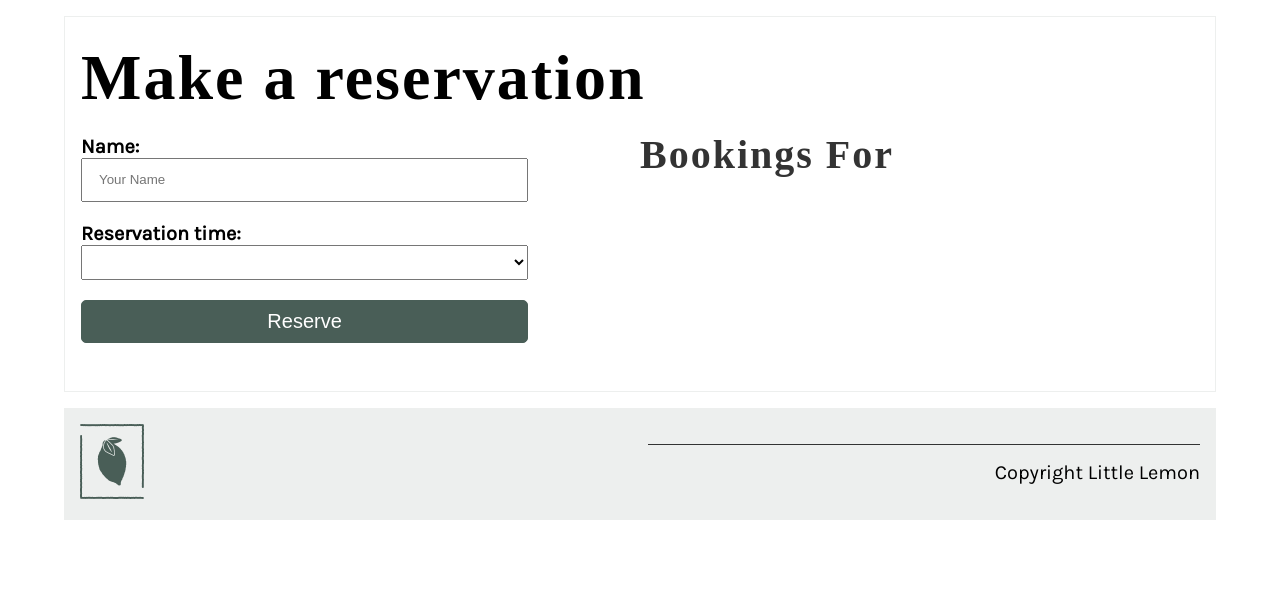
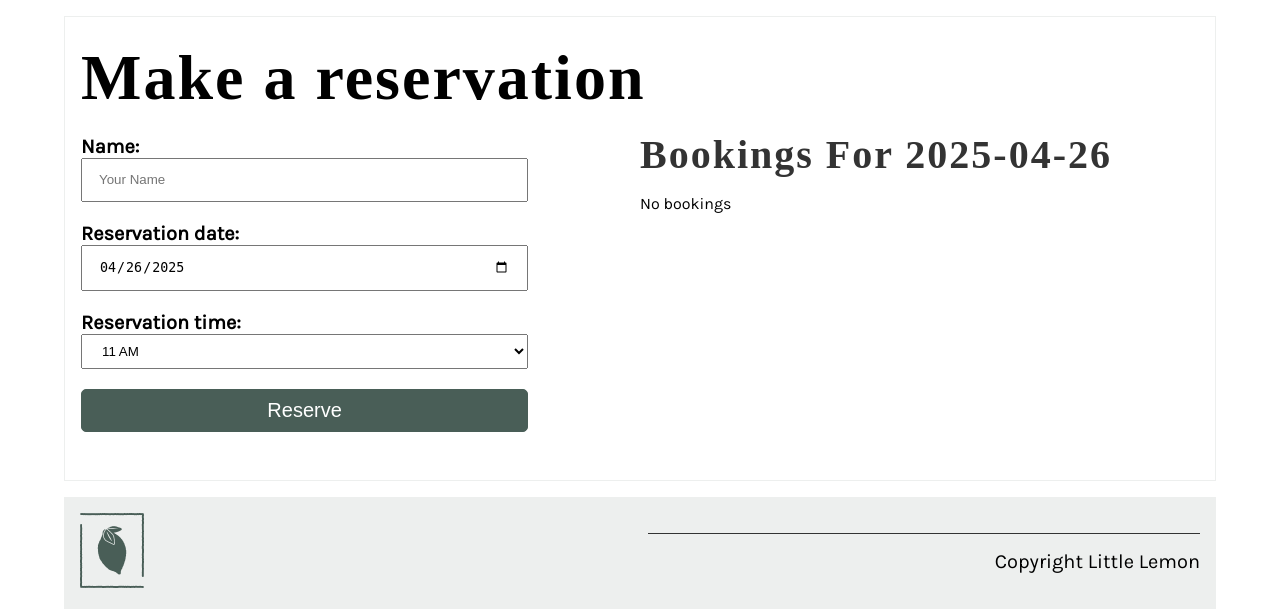
Before and after one commit to Mrdwan/meta-full-stack-little-lemon, a Django app: page /book/ in a window 1280 px wide. Shown: the part 244-853 px from the top of the page. Before the commit the page ends 764 px from the top, so only its background shows below. Run offline with Django 4.2, Linux system fonts and the light colour scheme; data comes from the database, SQL or seed files in the repository; data that the repository does not hold is empty; some web fonts are replaced.

Commit message:
feat: book a reservation

```diff
--- a/restaurant/templates/book.html
+++ b/restaurant/templates/book.html
@@ -1,7 +1,4 @@
-{% extends 'base.html' %}
-{% load static %}
-
-{% block content %}
+{% extends 'base.html' %} {% load static %} {% block content %}
 <section>
   <article>
     <h1>Make a reservation</h1>
@@ -14,10 +11,17 @@
           <!-- {% csrf_token %} -->
           <p>
             <label for="first_name">Name:</label>
-              <input type="text" placeholder="Your Name" maxlength="200" required="" id="first_name">
+            <input
+              type="text"
+              placeholder="Your Name"
+              maxlength="200"
+              required=""
+              id="first_name"
+            />
           </p>
           <p>
-            <!-- Step 9: Part one -->
+            <label for="reservation_date">Reservation date:</label>
+            <input type="date" id="reservation_date" />
           </p>
 
           <p>
@@ -34,75 +38,86 @@
       <!--Begin col-->
       <div class="column">
         <h2>Bookings For <span id="today"></span></h2>
-        <div id="bookings">
-        </div>
+        <div id="bookings"></div>
       </div>
       <!--End col-->
     </div>
     <!--End row-->
-
-
-
-
   </article>
 </section>
 <script>
+  document.getElementById("reservation_date").value = new Date()
+    .toISOString()
+    .split("T")[0];
 
-  const date = new Date()
-  document.getElementById('reservation_date').value = `${date.getFullYear()}-${date.getMonth() + 1}-${date.getDate().toString().padStart(2, "0")}`
+  console.log(document.getElementById("reservation_date").value);
+  getBookings();
 
-  console.log(document.getElementById('reservation_date').value)
-  getBookings()
-
-
-  /*  Step 10: Part two */
-
+  document
+    .getElementById("reservation_date")
+    .addEventListener("change", getBookings);
 
   function getBookings() {
-    let reserved_slots = []
-    const date = document.getElementById('reservation_date').value
-    document.getElementById('today').innerHTML = date
+    let reserved_slots = [];
+    const date = document.getElementById("reservation_date").value;
+    document.getElementById("today").innerHTML = date;
 
-    fetch("{% url 'bookings' %}" + '?date=' + date)
-      .then(r => r.json())
-      .then(data => {
-        reserved_slots = []
-        bookings = ''
+    fetch("{% url 'bookings' %}" + "?date=" + date)
+      .then((r) => r.json())
+      .then((data) => {
+        reserved_slots = [];
+        bookings = "";
 
-        /* Step 11: Part three */
+        for (item in data) {
+          console.log(item.fields);
+          reserved_slots.push(item.fields.reservation_slot);
 
+          bookings += `<p>${item.fields.first_name} - ${formatTime(
+            item.fields.reservation_slot
+          )}</p>`;
+        }
 
-        /* Step 12: Part four  */
+        slot_options = '<option value="0" disabled>Select time</option>';
 
+        for (i = 11; i <= 20; i++) {
+          const label = formatTime(i);
 
-        document.getElementById('reservation_slot').innerHTML = slot_options
-        if(bookings==''){
-          bookings = "No bookings"
+          if (reserved_slots.includes(i)) {
+            slot_options += `<option value=${i} disabled>${label}</option>`;
+          } else {
+            slot_options += `<option value=${i}>${label}</option>`;
           }
-        document.getElementById('bookings').innerHTML = bookings
-      })
+        }
+        document.getElementById("reservation_slot").innerHTML = slot_options;
+        if (bookings == "") {
+          bookings = "No bookings";
+        }
+        document.getElementById("bookings").innerHTML = bookings;
+      });
   }
 
   function formatTime(time) {
-    const ampm = time < 12 ? 'AM' : 'PM'
-    const t = time < 12 ? time : time > 12 ? time - 12 : time
-    const label = `${t} ${ampm}`
-    return label
+    const ampm = time < 12 ? "AM" : "PM";
+    const t = time < 12 ? time : time > 12 ? time - 12 : time;
+    const label = `${t} ${ampm}`;
+    return label;
   }
 
+  document.getElementById("button").addEventListener("click", function (e) {
+    const formdata = {
+      first_name: document.getElementById("first_name").value,
+      reservation_date: document.getElementById("reservation_date").value,
+      reservation_slot: document.getElementById("reservation_slot").value,
+    };
 
-  document.getElementById('button').addEventListener('click', function (e) {
-    const formdata = {
-      first_name: document.getElementById('first_name').value,
-      reservation_date: document.getElementById('reservation_date').value,
-      reservation_slot: document.getElementById('reservation_slot').value,
-    }
-
-    fetch("{% url 'bookings' %}", { method: 'post', body: JSON.stringify(formdata) })
-      .then(r => r.text())
-      .then(data => {
-        getBookings()
+    fetch("{% url 'bookings' %}", {
+      method: "post",
+      body: JSON.stringify(formdata),
     })
-  })
+      .then((r) => r.text())
+      .then((data) => {
+        getBookings();
+      });
+  });
 </script>
 {% endblock %}
--- a/restaurant/views.py
+++ b/restaurant/views.py
@@ -48,4 +48,21 @@ def display_menu_item(request, pk=None):
 
 @csrf_exempt
 def bookings(request):
-    pass
+    if request.method == "POST":
+        data = json.load(request)
+        exist = Booking.objects.filter(reservation_date=data['reservation_date']).filter(reservation_slot=data['reservation_slot']).exists()
+
+        if exist:
+            return HttpResponse("{'error': 1}", content_type="application/json")
+
+        booking = Booking()
+        booking.first_name = data['first_name']
+        booking.reservation_date = data['reservation_date']
+        booking.reservation_slot = data['reservation_slot']
+        booking.save()
+        return HttpResponse("{'error': 0}", content_type="application/json")
+
+    date = request.GET.get('date',datetime.today().date())
+    bookings = Booking.objects.all().filter(reservation_date=date)
+    booking_json = serializers.serialize('json', bookings)
+    return HttpResponse(booking_json, content_type='application/json')
```
Lines whose indentation alone changed are shown as unchanged.
